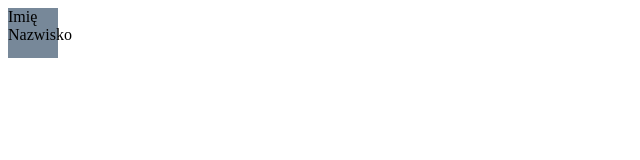
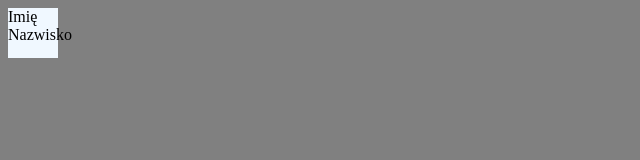
Before and after one commit to adamczykkacperzsttp/09.01.2023, a plain HTML site: page 1/index.html in a window 1280 px wide. Shown: the whole page, without its empty margins (0-640 px from the left). Drawn offline with Linux system fonts and the light colour scheme.

Commit message:
Update index.html

```diff
--- a/1/index.html
+++ b/1/index.html
@@ -6,10 +6,14 @@
     <meta name="viewport" content="width=device-width, initial-scale=1.0">
     <title>1</title>
     <style>
+        body {
+            background-color: gray;
+        }
+
         #kontener {
             width: 50px;
             height: 50px;
-            background: lightslategrey;
+            background: aliceblue;
             user-select: none;
             cursor: pointer;
         }
```
